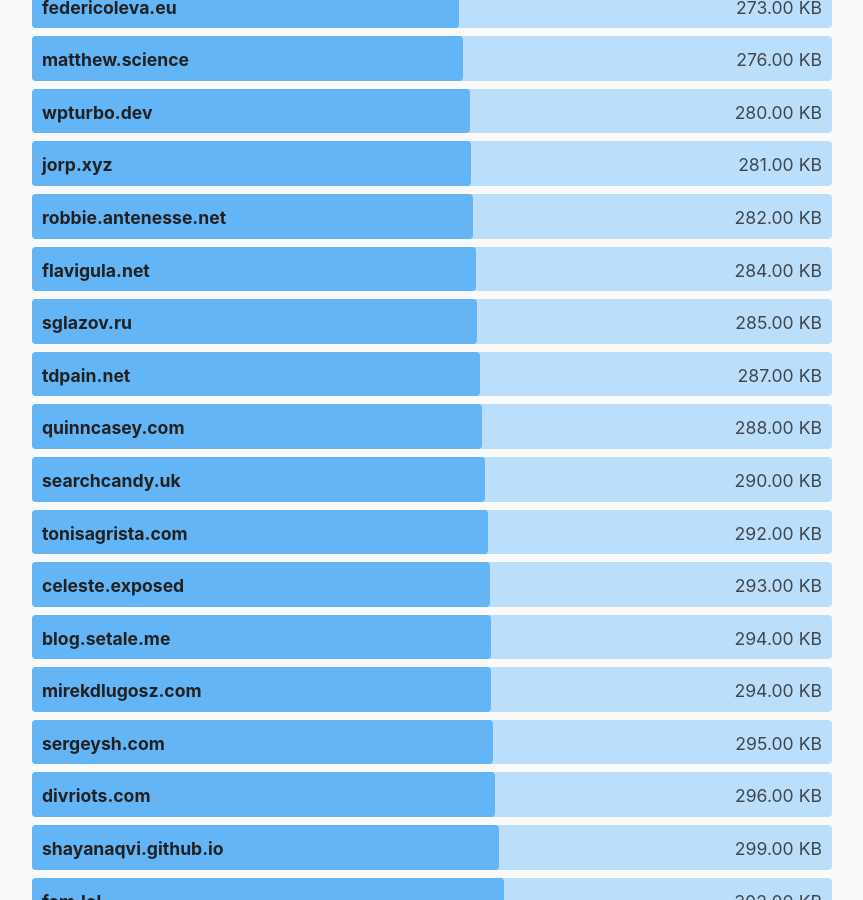
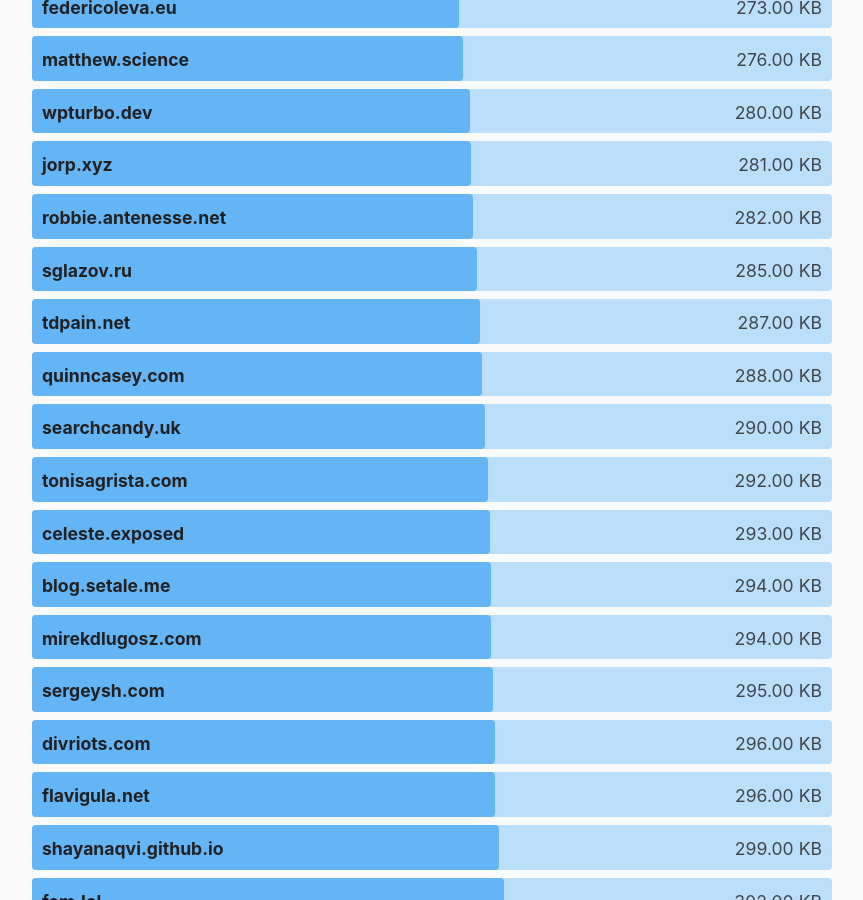
Before and after one commit to kevquirk/512kb.club, a Jekyll site: the page built from index.md, in a window 1280 px wide and 900 px high, scrolled down 32104 px. Shown: the whole window, without its empty margins (208-1071 px from the left). Built offline with Jekyll 4.4.1, drawn with Linux system fonts in a browser that asks for light colours.

Commit message:
Fix size

```diff
--- a/_data/sites.yml
+++ b/_data/sites.yml
@@ -3490,5 +3490,5 @@
 
 - domain: flavigula.net
   url: https://flavigula.net/
-  size: 284
+  size: 296
   last_checked: 2023-12-02
```
